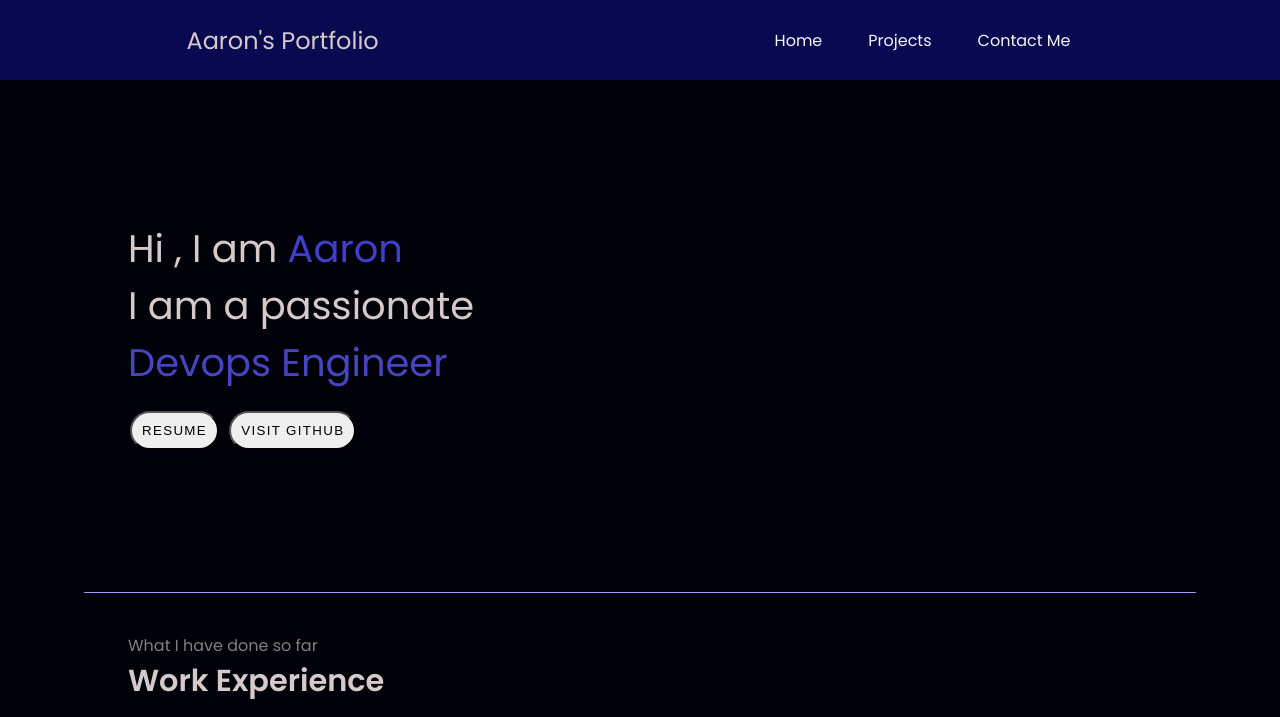
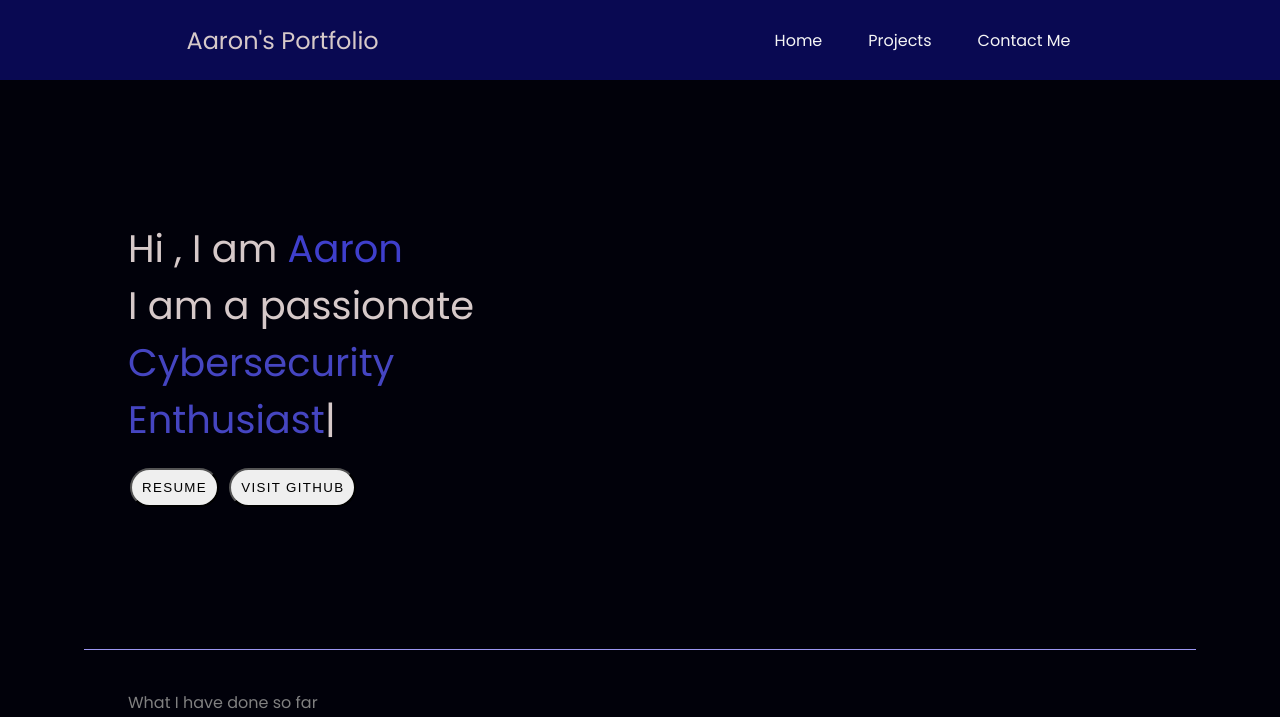
Before and after one commit to itswasabi101/PortfWebs, a plain HTML site: page index.html in a window 1280 px wide. Shown: the top 717 px of the page. Drawn offline with nearby package versions, Linux system fonts and the light colour scheme.

Commit message:
Update index.html

```diff
--- a/index.html
+++ b/index.html
@@ -124,7 +124,7 @@
 
     <script>
         var typed = new Typed('#element', {
-          strings: ['Web Developer','Data Analyst','Devops Engineer'],
+          strings: ['Web Developer','Software Developer','Cybersecurity Enthusiast'],
           typeSpeed: 50,
         });
       </script>
```
